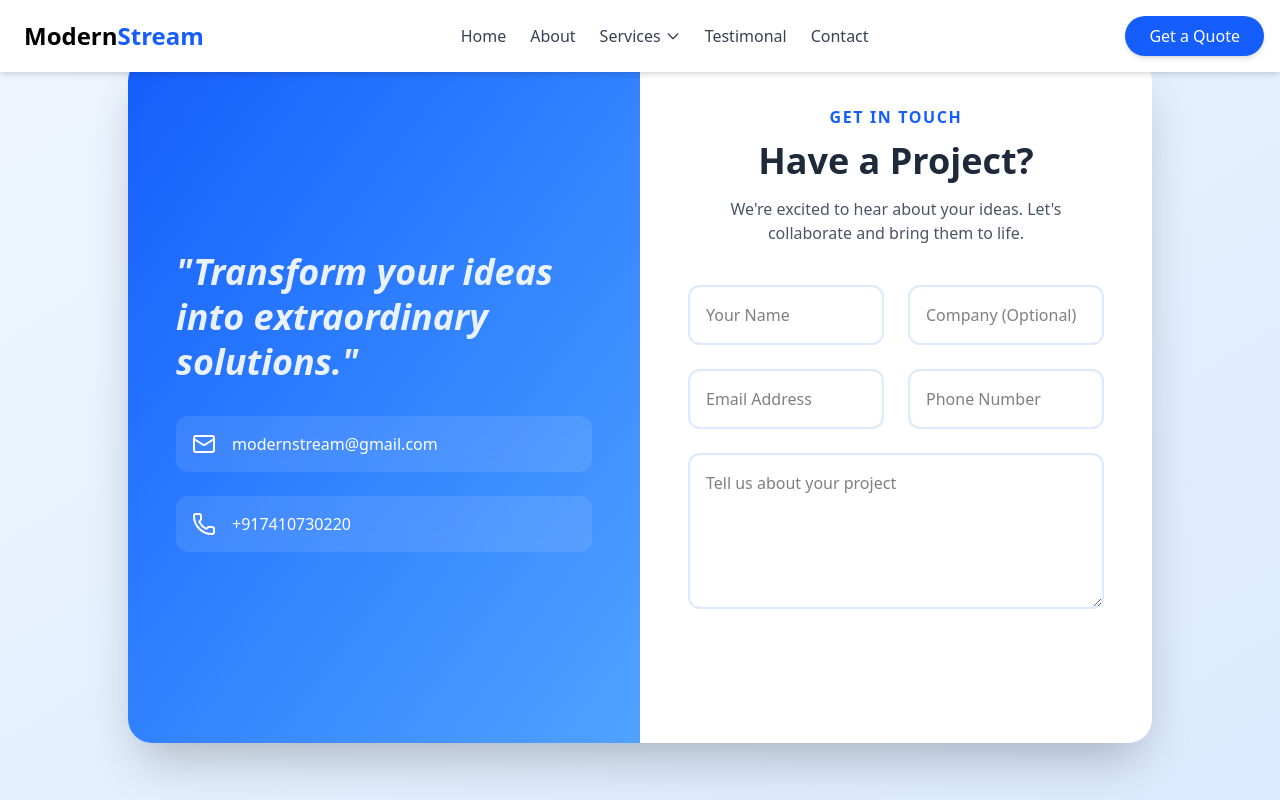
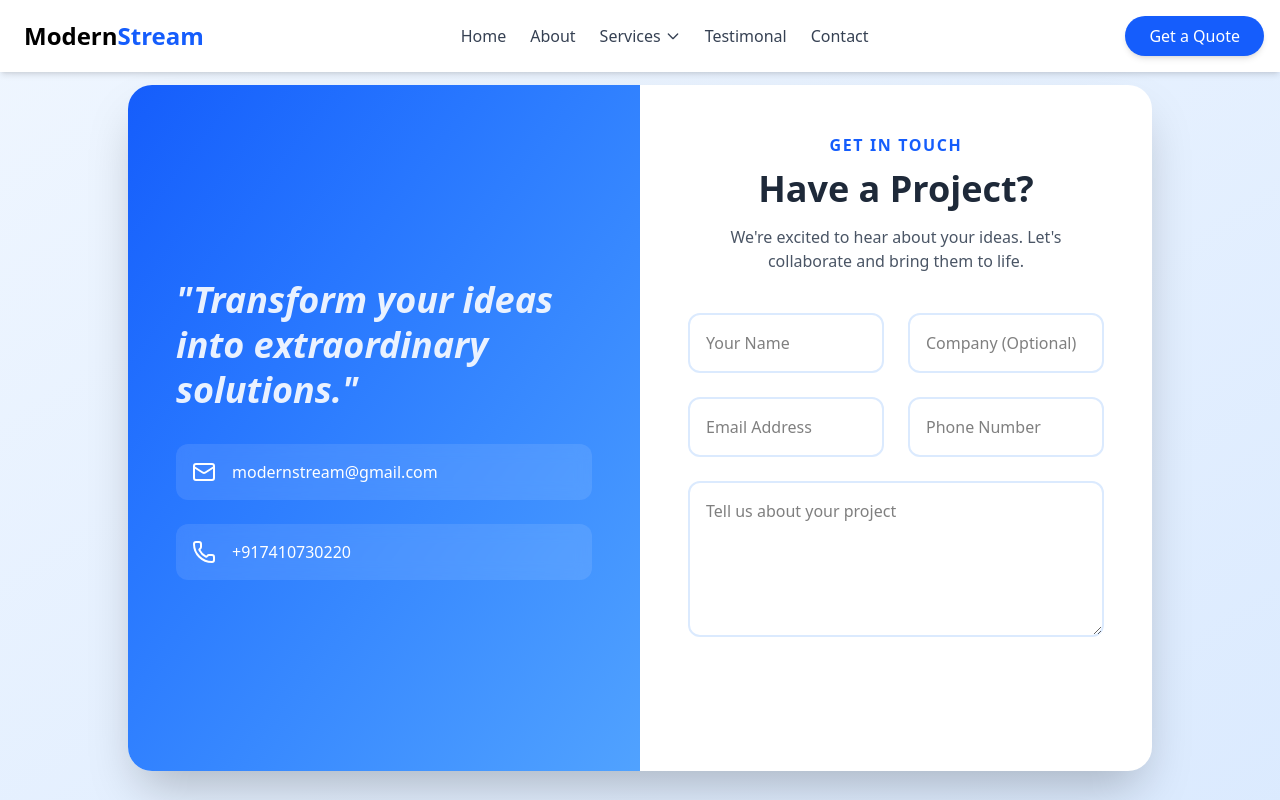
Before and after one commit to yogeshmishra3/ModernStream, a React (Vite) app: page /contact in a window 1280 px wide. Shown: the top 800 px of the page. Built offline with nearby package versions, Linux system fonts and the light colour scheme.

Commit message:
Added Contact data

```diff
--- a/src/Components/About.jsx
+++ b/src/Components/About.jsx
@@ -8,7 +8,7 @@ import {
 
 const About = () => {
   return (
-    <section className="bg-gradient-to-r from-gray-100 to-gray-50 text-gray-900 py-24 px-8">
+    <section className="bg-gradient-to-r mt-7 from-gray-100 to-gray-50 text-gray-900 py-24 px-8">
       <div className="max-w-7xl mx-auto grid grid-cols-1 md:grid-cols-2 gap-16 items-center">
         {/* Left Side */}
         <div>
--- a/src/Components/ContactForm.jsx
+++ b/src/Components/ContactForm.jsx
@@ -44,7 +44,7 @@ export default function ContactForm() {
   };
 
   return (
-    <div className="min-h-screen bg-gradient-to-br from-blue-50 to-blue-100 flex items-center justify-center p-6">
+    <div className="min-h-screen bg-gradient-to-br mt-7 from-blue-50 to-blue-100 flex items-center justify-center p-6">
       <div className="w-full max-w-5xl bg-white rounded-3xl shadow-2xl overflow-hidden grid md:grid-cols-2">
         {/* Left Side - Contact Information */}
         <div className="bg-gradient-to-br from-blue-600 to-blue-400 text-white p-12 flex flex-col justify-center">
--- a/src/Components/Services.jsx
+++ b/src/Components/Services.jsx
@@ -28,7 +28,7 @@ const services = [
 
 const Services = () => {
   return (
-    <section className="bg-gradient-to-br from-[#0b0f19] via-[#151a29] to-[#1a1f2e] text-white py-24">
+    <section className="bg-gradient-to-br from-[#0b0f19] mt-7 via-[#151a29] to-[#1a1f2e] text-white py-24">
       <div className="container mx-auto px-6">
         {/* Section Heading */}
         <div className="max-w-3xl mx-auto text-center mb-16">
--- a/src/Components/Testimonials.jsx
+++ b/src/Components/Testimonials.jsx
@@ -87,7 +87,7 @@ export const Testimonials = () => {
   return (
     <section
       id="testimonials"
-      className="py-24 px-6 md:px-12 relative overflow-hidden"
+      className="py-24 px-6 mt-7 md:px-12 relative overflow-hidden"
     >
       {/* Background decorations */}
       <div className="absolute top-40 -left-40 w-80 h-80 bg-indigo-50 rounded-full opacity-70 blur-3xl"></div>
```
